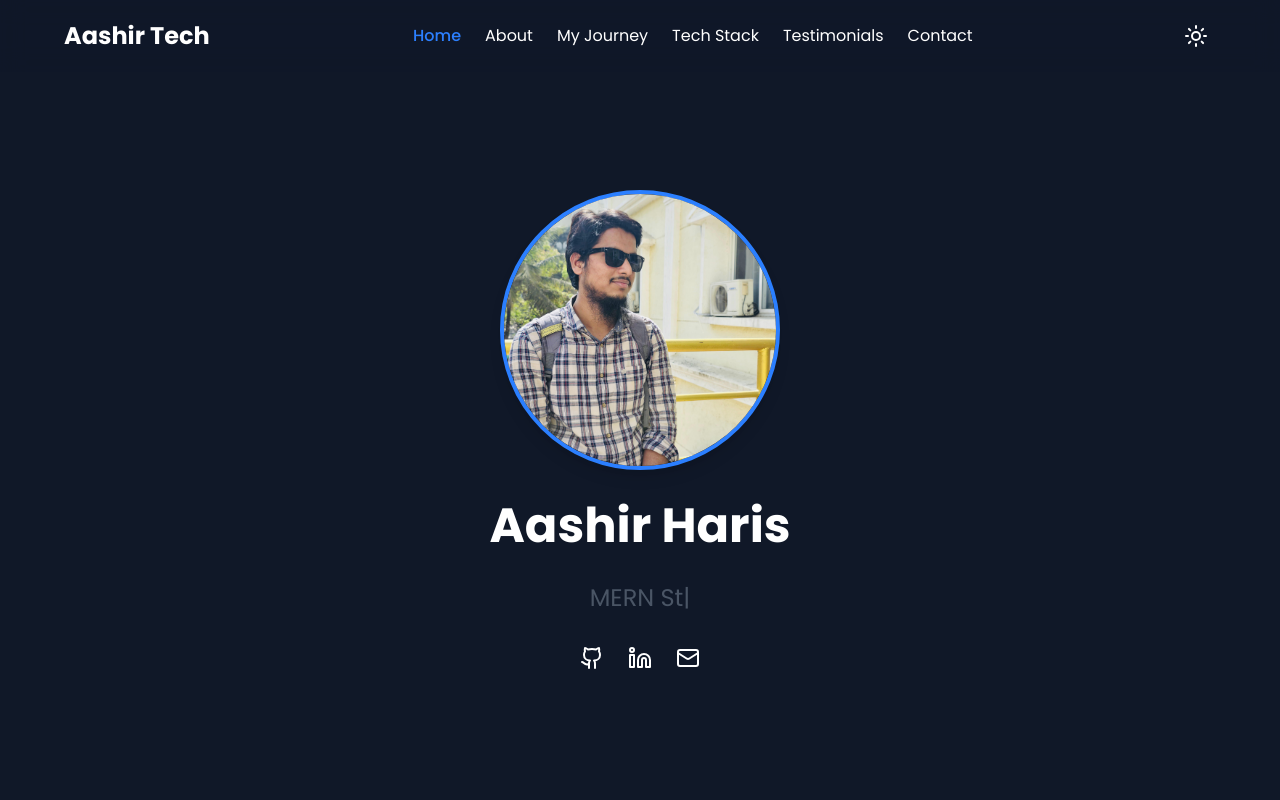
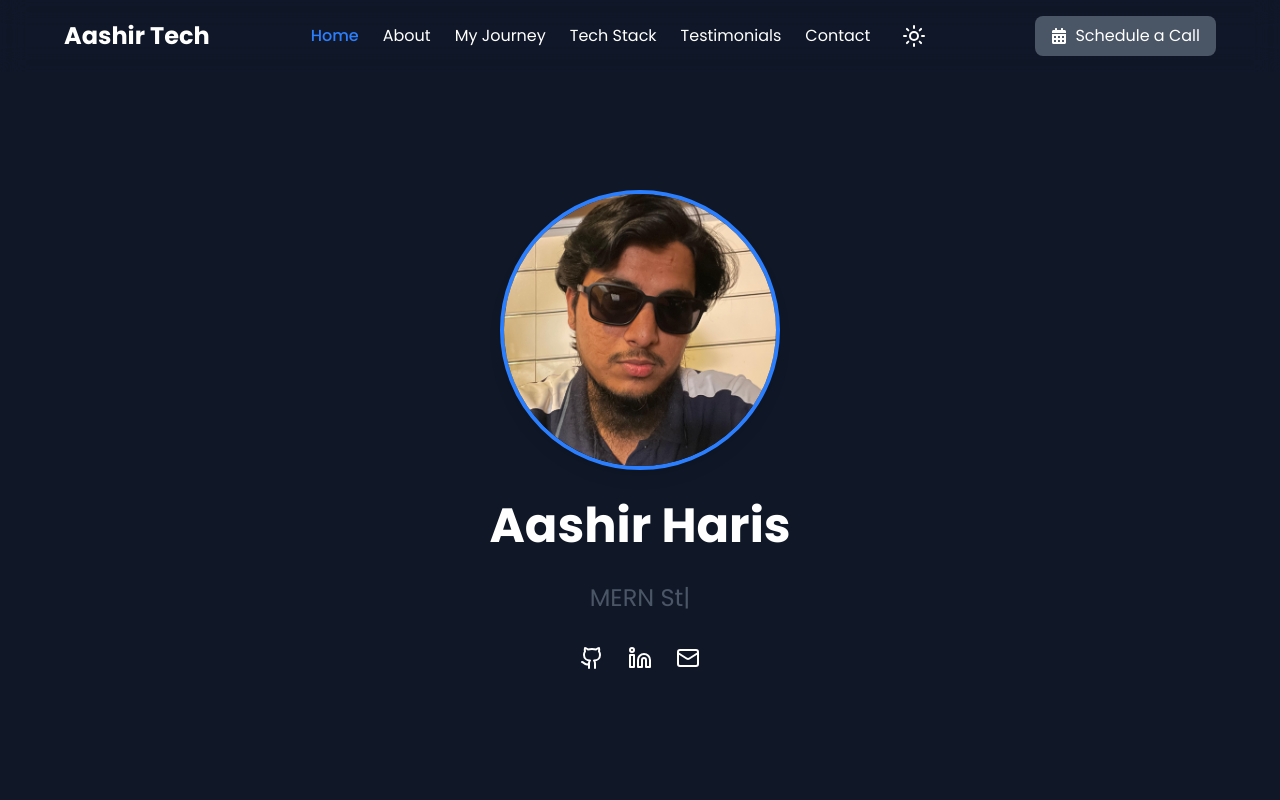
Before and after one commit to Aashir-tech/MinePortfolio, a React (Vite) app: page / in a window 1280 px wide. Shown: the top 800 px of the page. Built offline with nearby package versions, Linux system fonts and the light colour scheme.

Commit message:
refactor : Changed profile image , Added schedule meet button with calendy integration

```diff
--- a/index.html
+++ b/index.html
@@ -5,7 +5,7 @@
     <link rel="icon" href="/favicon.png" type="image/png" />
     <meta name="viewport" content="width=device-width, initial-scale=1.0" />
     <!-- <link rel="icon" href="../portfolio-project//src/assets/AboutMeImage.jpg"  -->
-    <title>Vite + React</title>
+    <title>Portfolio</title>
     <style>
       @import url("https://fonts.googleapis.com/css2?family=Poppins:ital,wght@0,100;0,200;0,300;0,400;0,500;0,600;0,700;0,800;0,900;1,100;1,200;1,300;1,400;1,500;1,600;1,700;1,800;1,900&display=swap");
     </style>
--- a/src/components/Header.jsx
+++ b/src/components/Header.jsx
@@ -1,50 +1,80 @@
-import {Moon , Sun} from 'lucide-react'
-import { NavLinks } from './NavLink';
+import { Moon, Sun } from "lucide-react";
+import { NavLinks } from "./NavLink";
+import { FaCalendarAlt } from "react-icons/fa";
 
 // Header Component
-export const Header = ({ theme, toggleTheme, activeSection, setActiveSection }) => {
+export const Header = ({
+  theme,
+  toggleTheme,
+  activeSection,
+  setActiveSection,
+}) => {
   const scrollToSection = (sectionId) => {
     setActiveSection(sectionId);
     const element = document.getElementById(sectionId);
     if (element) {
-      element.scrollIntoView({ behavior: 'smooth' });
+      element.scrollIntoView({ behavior: "smooth" });
     }
   };
 
   return (
-    <header className={`fixed top-0 left-0 right-0 z-50 p-4 transition-colors duration-300 ${
-      theme === 'dark' ? 'bg-gray-900/90' : 'bg-white/90'
-    } backdrop-blur-md`}>
+    <header
+      className={`fixed top-0 left-0 right-0 z-50 p-4 transition-colors duration-300 ${
+        theme === "dark" ? "bg-gray-900/90" : "bg-white/90"
+      } backdrop-blur-md`}
+    >
       <div className="max-w-6xl mx-auto flex justify-between items-center">
-        <h1 className="text-2xl font-bold cursor-pointer" onClick={() => scrollToSection('home')}>
+        <h1
+          className="text-2xl font-bold cursor-pointer"
+          onClick={() => scrollToSection("home")}
+        >
           Aashir Tech
         </h1>
         <nav className="hidden md:flex space-x-6">
           {[
-            { label: 'Home', id: 'home' },
-            { label: 'About', id: 'about' },
-            { label: 'My Journey', id: 'timeline' },
-            { label: 'Tech Stack', id: 'techStack' },
-            { label: 'Testimonials', id: 'testimonials' },
-            { label: 'Contact', id: 'contact' }
+            { label: "Home", id: "home" },
+            { label: "About", id: "about" },
+            { label: "My Journey", id: "timeline" },
+            { label: "Tech Stack", id: "techStack" },
+            { label: "Testimonials", id: "testimonials" },
+            { label: "Contact", id: "contact" },
           ].map((link) => (
             <button
               key={link.id}
               onClick={() => scrollToSection(link.id)}
               className={`transition-colors hover:text-blue-500 ${
-                activeSection === link.id ? 'text-blue-500 font-medium' : ''
+                activeSection === link.id ? "text-blue-500 font-medium" : ""
               }`}
             >
               {link.label}
             </button>
           ))}
+          <button
+            onClick={toggleTheme}
+            className="p-2 rounded-full transition-colors duration-300 hover:bg-gray-200 dark:hover:bg-gray-700"
+          >
+            {theme === "light" ? (
+              <Moon className="w-6 h-6" />
+            ) : (
+              <Sun className="w-6 h-6" />
+            )}
+          </button>
         </nav>
-        <button
-          onClick={toggleTheme}
-          className="p-2 rounded-full transition-colors duration-300 hover:bg-gray-200 dark:hover:bg-gray-700"
+
+        <a
+          href="https://calendly.com/aashirharis8/30min"
+          target="_blank"
+          rel="noopener noreferrer"
+          aria-label="Schedule a 30-minute meeting with Aashir Haris"
+          className={`px-4 py-2 flex items-center gap-2 rounded-lg text-center transition-colors duration-300 ${
+            theme === "dark"
+              ? "text-white bg-gray-600 hover:bg-gray-700"
+              : "text-gray-700 bg-gray-200 hover:bg-gray-300"
+          }`}
         >
-          {theme === 'light' ? <Moon className="w-6 h-6" /> : <Sun className="w-6 h-6" />}
-        </button>
+           <FaCalendarAlt className="text-base" />
+           Schedule a Call
+        </a>
       </div>
     </header>
   );
--- a/src/index.css
+++ b/src/index.css
@@ -1,4 +1,11 @@
 @import "tailwindcss";
+
+@theme {
+  --color-midnight: #121063;
+  --color-tahiti: #3ab7bf;
+  --color-bermuda: #78dcca;
+  --color-MyColor : #090A15;
+}
 
 /* Add the fadeIn animation we used */
 @keyframes fadeIn {
@@ -17,3 +24,5 @@
 
 
 }
+
+/* https://www.prisma.io/illustrations/home-page/hero.svg */
--- a/tailwind.config.js
+++ b/tailwind.config.js
@@ -9,6 +9,9 @@ export default {
       extend: {
         fontFamily: {
           'myFont': ['"Poppins"'] // Example using "Poppins" font
+        },
+        colors :{
+          'myColor' : "#090A15"
         }
       },
     },
```
Also changed, not shown: src/assets/MyProfileImage.jpg, src/assets/MyProfileImageBackup.jpg (added).
